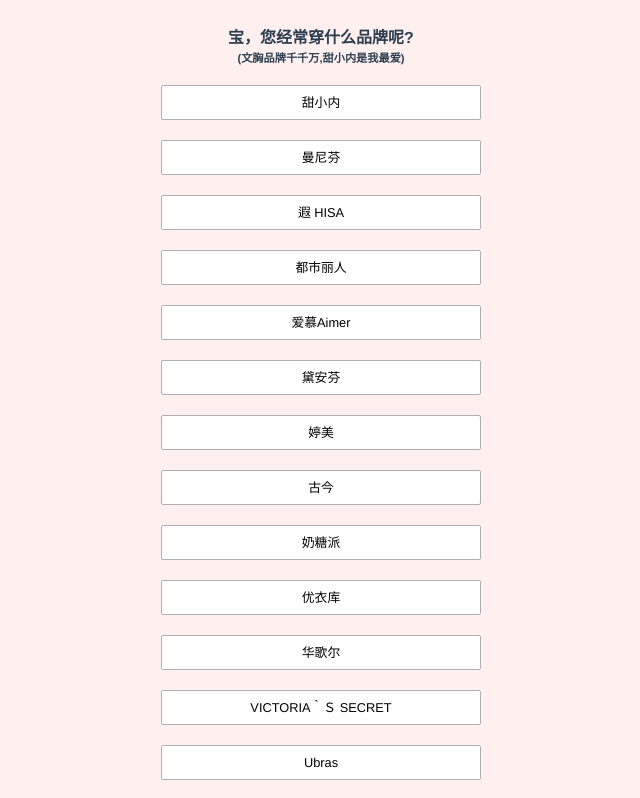
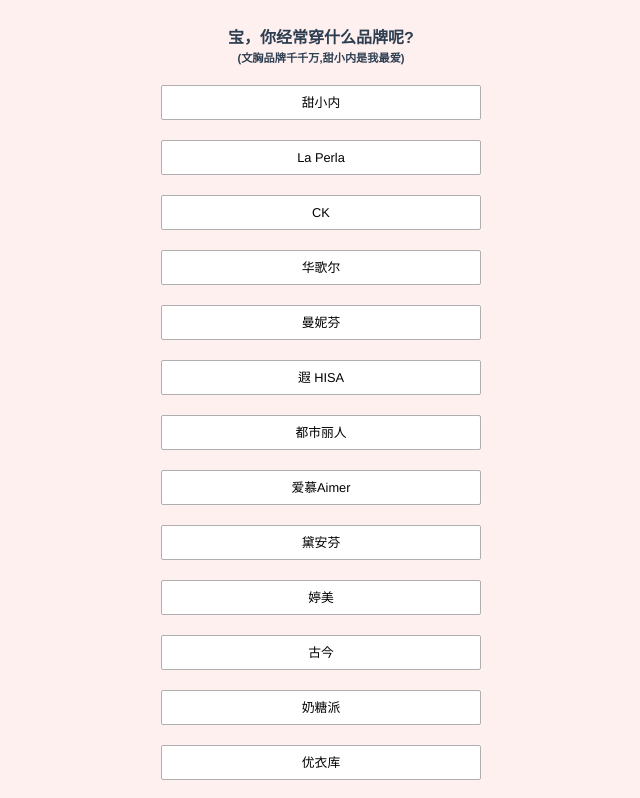
Before and after one commit to Dsixman/txnweb, a Vue app: page /brandchoice in a window 1280 px wide. Shown: the top 798 px of the page, without its empty margins (319-959 px from the left). Built offline with nearby package versions, Linux system fonts and the light colour scheme; sample sign-in values are in the browser's storage.

Commit message:
页面7日修改

```diff
--- a/src/views/BrandChoice.vue
+++ b/src/views/BrandChoice.vue
@@ -4,7 +4,7 @@
 
         <div class="title-wrapper" >
           <div class="size-title">
-            宝，您经常穿什么品牌呢?
+            宝，你经常穿什么品牌呢?
             <div class="" style="font-size:0.7rem">
               (文胸品牌千千万,甜小内是我最爱)
             </div>
@@ -18,10 +18,24 @@
             <van-button @click="savebrand($event)">甜小内</van-button>
           </van-col>
         </div>
-
         <div class="brand-title" >
           <van-col span="24" class="brand-title-items">
-            <van-button @click="savebrand($event)">曼尼芬</van-button>
+            <van-button @click="savebrand($event)">La Perla</van-button>
+          </van-col>
+        </div>
+        <div class="brand-title" >
+          <van-col span="24" class="brand-title-items">
+            <van-button @click="savebrand($event)">CK</van-button>
+          </van-col>
+        </div>
+        <div class="brand-title">
+          <van-col span="24" class="brand-title-items" >
+            <van-button @click="savebrand($event)">华歌尔</van-button>
+          </van-col>
+        </div>
+        <div class="brand-title" >
+          <van-col span="24" class="brand-title-items">
+            <van-button @click="savebrand($event)">曼妮芬</van-button>
           </van-col>
         </div>
         <div class="brand-title">
@@ -66,11 +80,7 @@
             <van-button @click="savebrand($event)">优衣库</van-button>
           </van-col>
         </div>
-        <div class="brand-title">
-          <van-col span="24" class="brand-title-items" >
-            <van-button @click="savebrand($event)">华歌尔</van-button>
-          </van-col>
-        </div>
+
         <div class="brand-title">
           <van-col span="24" class="brand-title-items" >
             <van-button @click="savebrand($event)">VICTORIA‵Ｓ SECRET</van-button>
--- a/src/views/ChestMeasure.vue
+++ b/src/views/ChestMeasure.vue
@@ -2,7 +2,7 @@
   <div class="">
     <div class="title-wrapper" >
       <div class="size-title">
-        请先测量您下胸围的数据
+        请先测量你下胸围的数据
       </div>
       <div class="clear">
       </div>
--- a/src/views/Home.vue
+++ b/src/views/Home.vue
@@ -34,7 +34,7 @@
 
           </div>
           <div class="beian">
-            <p style="padding:0px;margin:0px;padding-top:10px;"><a href="https://www.tianxiaonei.com" style="color:#939393;font-weight: normal;font-size:1rem;">东莞市莞欣服饰有限公司</a></p>
+            <p style="padding:0px;margin:0px;padding-top:10px;"><a href="https://www.tianxiaonei.com" style="color:#939393;font-weight: normal;font-size:1rem;">东莞市莞欣服装有限公司</a></p>
             <div class="" style="box-size:border-box;text-decoration:none;">
               <a target="_blank" href="http://www.beian.gov.cn/portal/registerSystemInfo?recordcode=44190002005613" style="display:inline-block;text-decoration:none;background:white;width:300px;font-size:1rem;margin:0 auto;text-align:center;color:#939393;">粤公网安备 44190002005613号</a>
             </div>
--- a/src/views/Login.vue
+++ b/src/views/Login.vue
@@ -2,7 +2,7 @@
   <div class="wrapper" v-if="isAgree">
     <div class="title-wrapper" >
       <div class="size-title">
-        请使用手机短信验证登录
+        请使用<span style="color:red;font-weight:bold">收货</span>手机短信验证登录
       </div>
     </div>
     <div class="">
@@ -52,7 +52,7 @@
         <van-button @click="login" class="login-btn">登录</van-button>
       </div>
       <p style="font-size:0.95rem;font-weight:bold;padding:2px;margin:0px;">0烦恼</p>
-      <div class="regist-tips">（“私人”管家式服务：一次测量即可，以后在各大平台，甜小内内衣闭着眼睛买，无需再选择码数，我们会根据你的电话号码，智能地给你发送对应的码数，就是这么的神奇！）</div>
+      <div class="regist-tips">（送甜小内内衣小管家：一次测量即可，以后在各大平台购买甜小内内衣，无需再选择码数，小管家会根据你的<span style="color:red;font-weight:bold">收货号码</span>，智能地给你发送适合你的对应的码数，享受女王级别的服务）</div>
     </div>
   </div>
 </template>
--- a/src/views/Result.vue
+++ b/src/views/Result.vue
@@ -9,24 +9,23 @@
     </div>
     <div class="title-wrapper" v-if="isShowPage">
       <div v-if="isfcup" class="result-main" >
-        感谢您的支持 <br>
+        感谢你的支持 <br>
         目前F1以上的罩杯<br>
         甜小内正在研发中<br>
         产品出来，会第一时间通知你<br>
       </div>
       <div v-else class="result-main" >
         根据甜小内 <br>
-        “半码”个性化专属尺码表 <br>
-        您的尺码为：<br>
+        细分“半码”个性化尺码表 <br>
+        你的尺码为：<br>
         <span style="font-size:1.8rem">{{$store.state.txncup}}</span><br>
         forget it!<br>
-        无需占用您的大脑容量 <br>
+        无需占用你的大脑容量 <br>
         以后你的每次购买 <br>
         无需再测量 <br>
         无需再选择码数<br>
-        甜小内会给您发送对应的码数 <br>
+        小管家会给你发送对应的码数 <br>
         你尽情貌美如花 <br>
-        我做你私人管家
       </div>
 
       <div class="clear">
```
